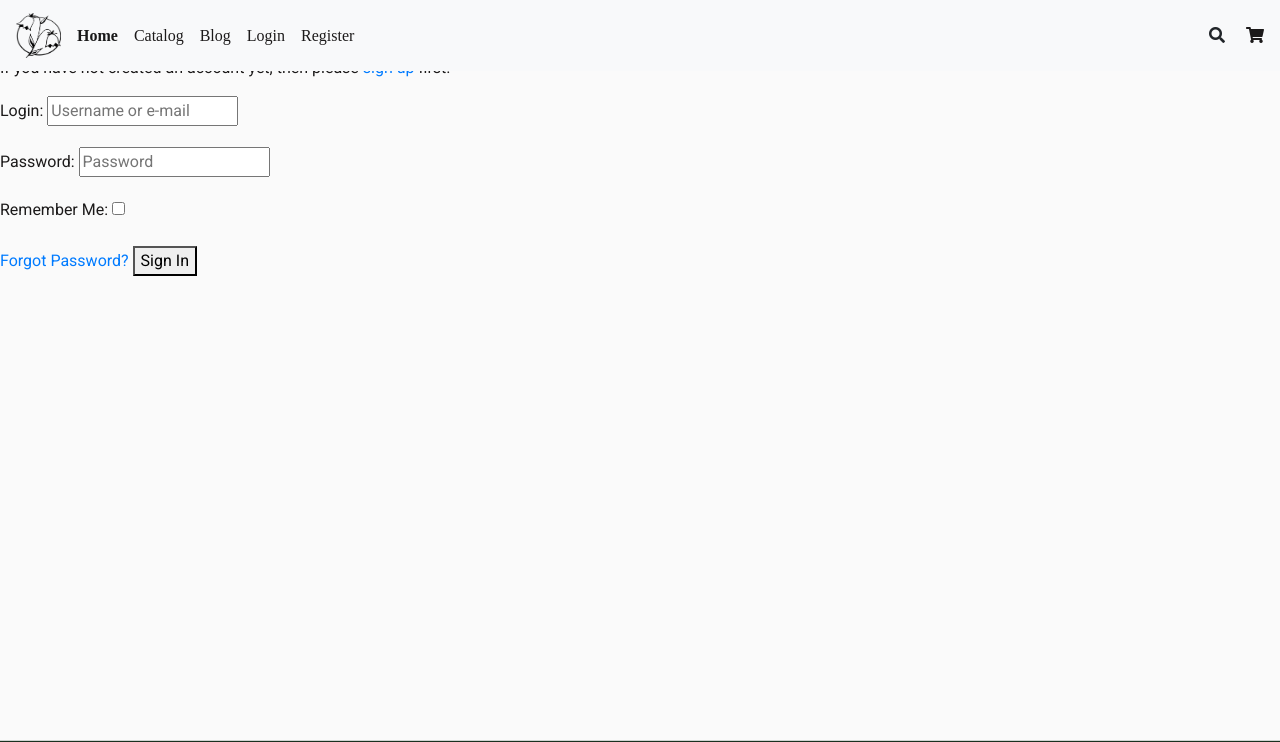
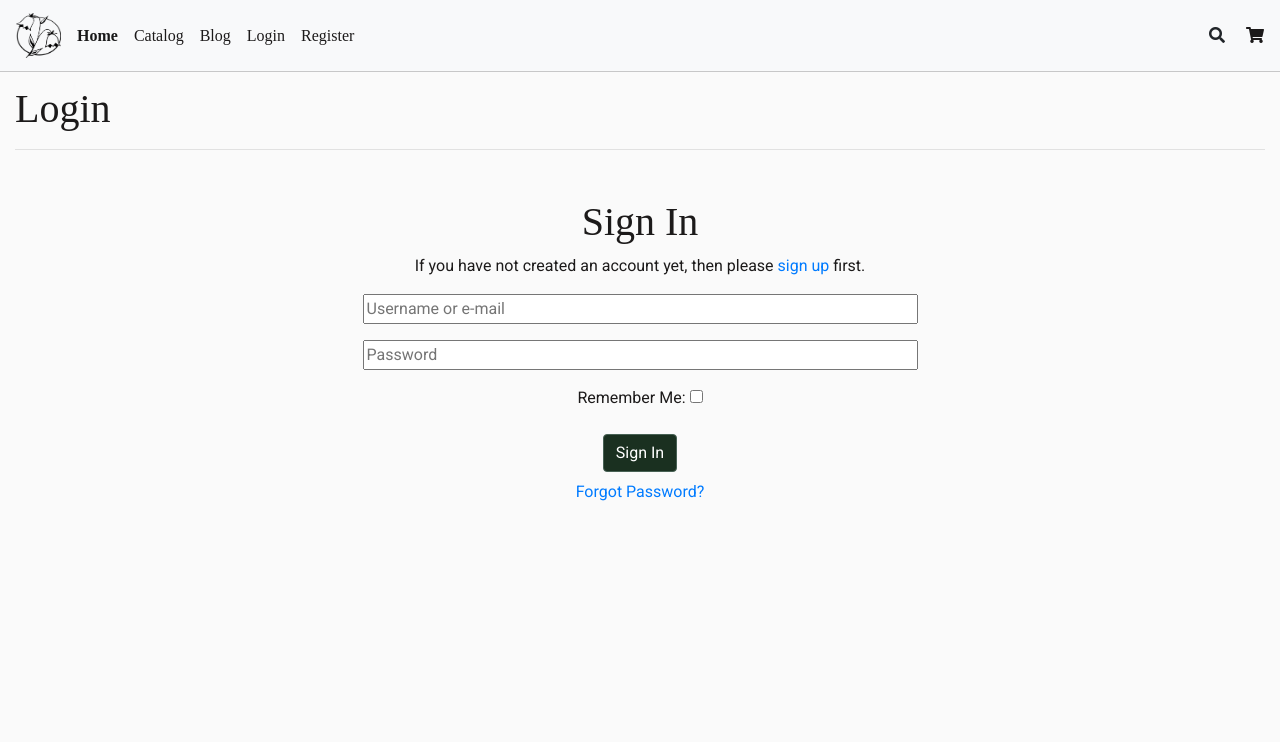
Before and after one commit to kevinoc554/druidsgrovedice, a Django app: page /accounts/login/ in a window 1280 px wide. Shown: the top 742 px of the page. Run offline with Django 4.2, Linux system fonts and the light colour scheme; some libraries are stand-ins or nearby versions; some web fonts are replaced.

Commit message:
style: set styling and layout for allauth login template

```diff
--- a/home/templates/home/index.html
+++ b/home/templates/home/index.html
@@ -51,7 +51,7 @@
                         <h5 class="card-title">Product #4</h5>
                         <p class="card-text">€19.99</p>
                         <div class="text-center">
-                            <a href="#" class="btn btn-primary product-btn">More Info</a>
+                            <a href="#" class="btn btn-primary accent-btn">More Info</a>
                         </div>
                     </div>
                 </div>
--- a/static/css/base.css
+++ b/static/css/base.css
@@ -35,6 +35,8 @@ h5 {
 
 .navbar {
     font-family: var(--main-title-font);
+    border-bottom: 1px solid;
+    border-color: rgba(0, 0, 0, 0.2);
 }
 
 .navbar-nav .nav-item .nav-link {
@@ -88,16 +90,31 @@ body > footer {
     background: url('/media/hero-image-sm.png') no-repeat center;
 }
 
-.product-btn {
+.accent-btn {
     background-color: var(--accent-color-dark);
     border-color: var(--accent-color-light);
 }
 
-.product-btn:hover,
-.product-btn:active,
-.product-btn:focus {
+.accent-btn:hover,
+.accent-btn:active,
+.accent-btn:focus {
     background-color: var(--accent-color-light);
     border-color: var(--accent-color-dark);
+}
+
+/* Allauth */
+.allauth-container {
+    margin-top: 5.8rem;
+}
+
+.login p label[for='id_login'],
+.login p label[for='id_password'] {
+    display: none;
+}
+
+#id_login,
+#id_password {
+    width: 90%;
 }
 
 /* Media Queries */
@@ -107,4 +124,20 @@ body > footer {
         height: 70vh;
         background: url('/media/hero-image.png') no-repeat center;
     }
+
+    .allauth-container {
+        margin-top: 5.3rem;
+    }
+
+    #id_login,
+    #id_password {
+    width: 75%;
+    }
 }
+
+@media screen and (min-width: 1023px) {
+    #id_login,
+    #id_password {
+    width: 50%;
+    }
+}
--- a/templates/allauth/account/login.html
+++ b/templates/allauth/account/login.html
@@ -6,7 +6,12 @@
 {% block head_title %}{% trans "Sign In" %}{% endblock %}
 
 {% block content %}
+<div class="container-fluid allauth-container">
+  <h1>Login</h1>
+  <hr>
+</div>
 
+<div class="container text-center mt-5">
 <h1>{% trans "Sign In" %}</h1>
 
 {% get_providers as socialaccount_providers %}
@@ -39,8 +44,8 @@ for a {{ site_name }} account and sign in below:{% endblocktrans %}</p>
   {% if redirect_field_value %}
   <input type="hidden" name="{{ redirect_field_name }}" value="{{ redirect_field_value }}" />
   {% endif %}
-  <a class="button secondaryAction" href="{% url 'account_reset_password' %}">{% trans "Forgot Password?" %}</a>
-  <button class="primaryAction" type="submit">{% trans "Sign In" %}</button>
+  <button class="primaryAction btn btn-primary accent-btn" type="submit">{% trans "Sign In" %}</button>
+  <a class="button secondaryAction d-block mt-2" href="{% url 'account_reset_password' %}">{% trans "Forgot Password?" %}</a>
 </form>
-
+</div>
 {% endblock %}
```
